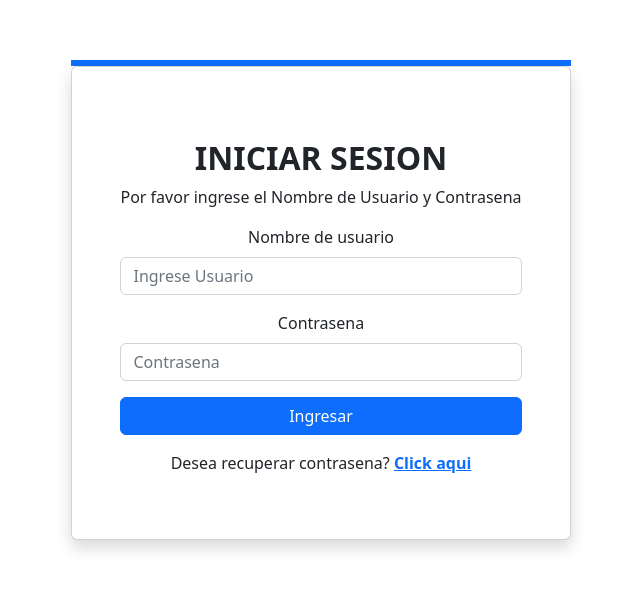
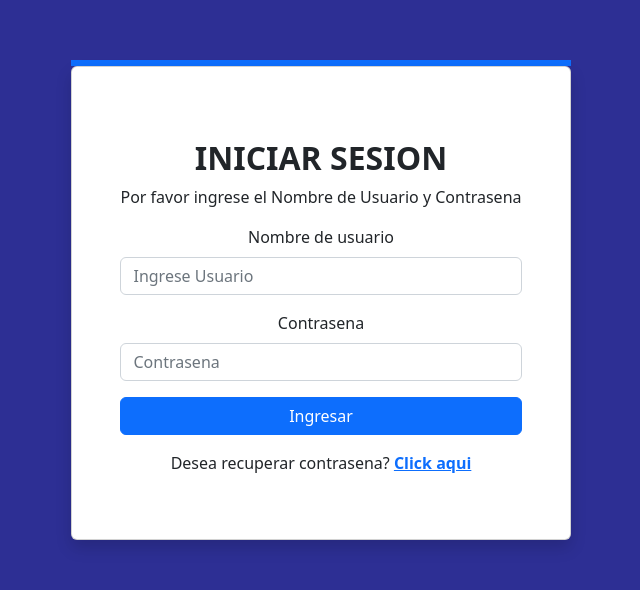
Before and after one commit to ElkynSantos/Restaurante, a React (Vite) app in the folder Proyecto Facturacion/: page / in a window 1280 px wide. Shown: the part 132-722 px from the top of the page, without its empty margins (319-959 px from the left). Built offline with nearby package versions, Linux system fonts and the light colour scheme.

Commit message:
FONDO DE  login

```diff
--- a/Proyecto Facturacion/src/Components/LOGIN/LOGIN.css
+++ b/Proyecto Facturacion/src/Components/LOGIN/LOGIN.css
@@ -0,0 +1,3 @@
+body {
+  background-color: #2d2f94 !important;
+}
--- a/Proyecto Facturacion/src/Components/LOGIN/Login.jsx
+++ b/Proyecto Facturacion/src/Components/LOGIN/Login.jsx
@@ -1,5 +1,6 @@
 import React, { useState } from "react";
 import { Col, Button, Row, Container, Card, Form } from "react-bootstrap";
+import "./LOGIN.css";
 
 function LOGIN() {
   const [form, setForm] = useState({});
--- a/Proyecto Facturacion/src/index.css
+++ b/Proyecto Facturacion/src/index.css
@@ -5,8 +5,8 @@
   font-weight: 400;
 
   color-scheme: light dark;
-  color: rgba(255, 255, 255, 0.87);
-  background-color: #242424;
+  color: rgba(0, 110, 255, 0.87);
+  background-color: aqua;
 
   font-synthesis: none;
   text-rendering: optimizeLegibility;
@@ -17,7 +17,7 @@
 
 a {
   font-weight: 500;
-  color: #646cff;
+  color: #7ddcfe;
   text-decoration: inherit;
 }
 a:hover {
@@ -30,6 +30,7 @@ body {
   place-items: center;
   min-width: 320px;
   min-height: 100vh;
+  background-color: aqua;
 }
 
 h1 {
@@ -59,12 +60,12 @@ button:focus-visible {
 @media (prefers-color-scheme: light) {
   :root {
     color: #213547;
-    background-color: #ffffff;
+    background-color: #0066ff;
   }
   a:hover {
     color: #747bff;
   }
   button {
-    background-color: #f9f9f9;
+    background-color: #0011ff;
   }
 }
```
